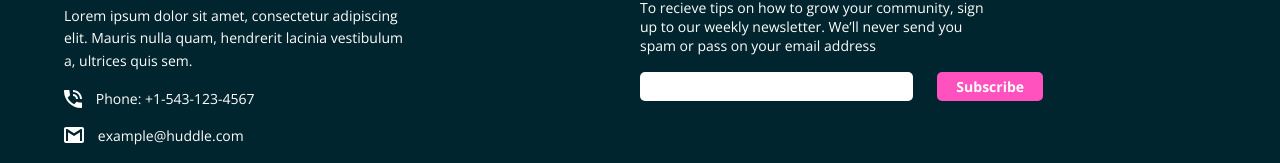
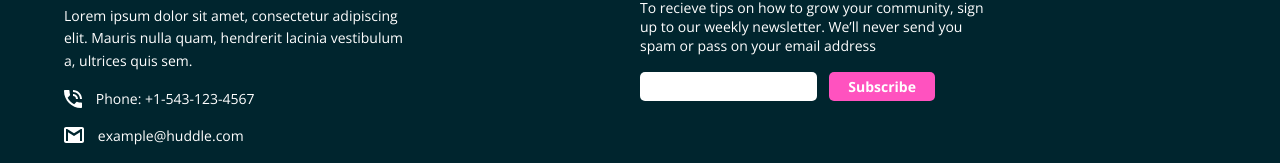
Before and after one commit to chefTee/frontend_huddle_landing_page_with_curved_sections, a plain HTML site: page index.html in a window 1280 px wide. Shown: the part 4306-4469 px from the top of the page. Drawn offline with nearby package versions, Linux system fonts and the light colour scheme.

Commit message:
fixed inputbox

```diff
--- a/style.css
+++ b/style.css
@@ -299,11 +299,11 @@ footer::before{
 }
 .newsletter-section .input-section .inputbox{
     width: max-content;
-    padding: 5px 3rem;
+    padding: 5px 0rem;
     border-radius: 5px;
     border: none;
     background-color: #fff;
-    margin-right: 10%;
+    margin-right: 5%;
 }
 .newsletter-section .input-section button{
     color: #fff;
@@ -419,7 +419,7 @@ footer::before{
     }
     .newsletter-section .input-section .inputbox{
         width: 100%;
-        padding: 5px 5rem;
+        padding: 5px 0rem;
         margin-right: 5%;
     }
     .newsletter-section .input-section button{
```
